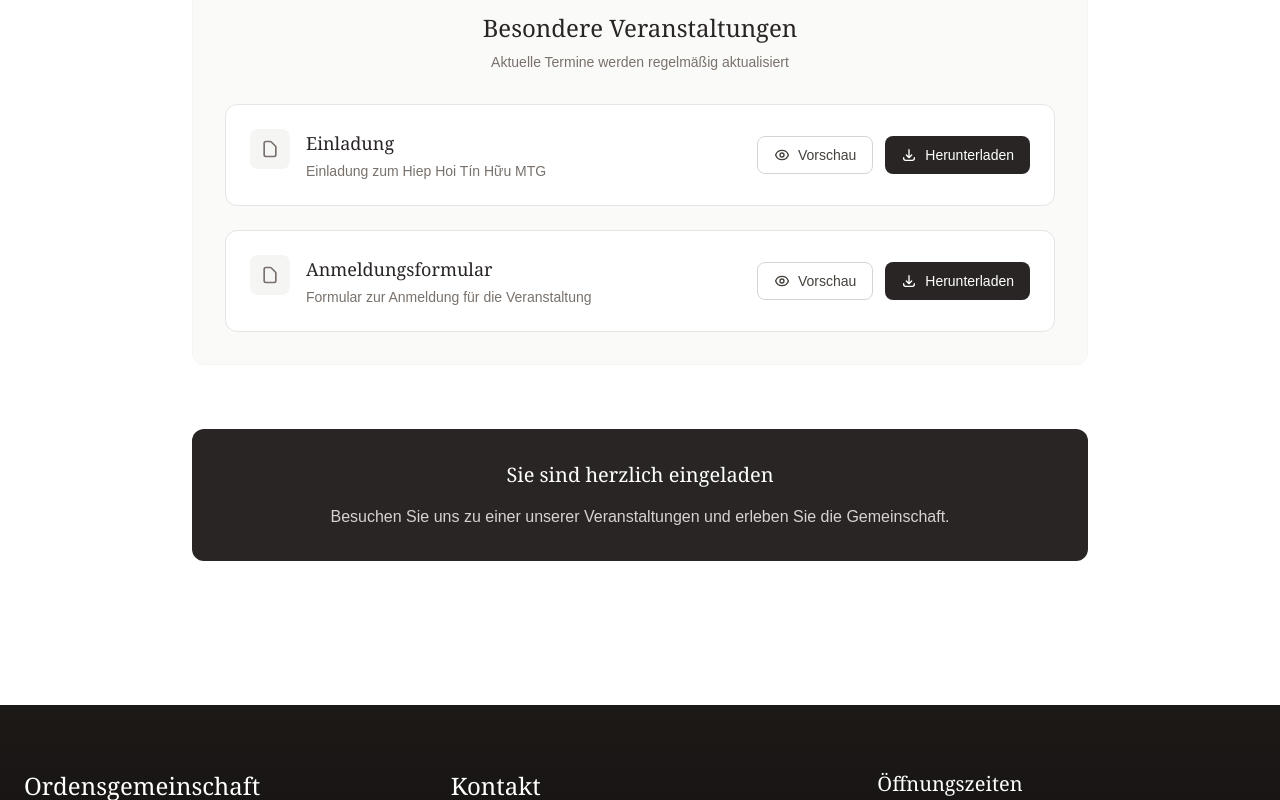
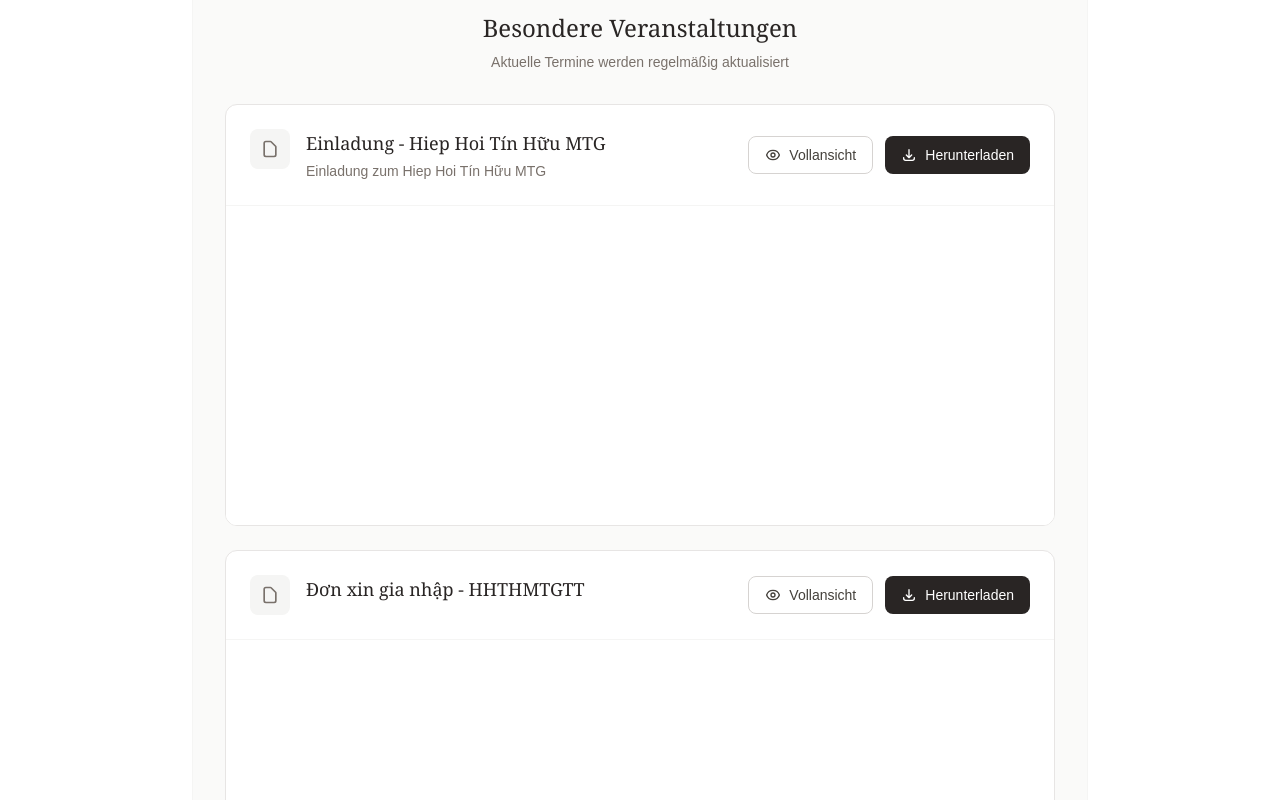
Before and after one commit to mqhtn/house-of-diut, a Next.js app: page /de/veranstaltungen in a window 1280 px wide. Shown: the part 940-1740 px from the top of the page. Built offline with nearby package versions, Linux system fonts and the light colour scheme.

Commit message:
Adapt einladung

```diff
--- a/src/app/[locale]/veranstaltungen/page.tsx
+++ b/src/app/[locale]/veranstaltungen/page.tsx
@@ -75,7 +75,7 @@ export default function EventsPage({
                       </svg>
                       {previewPdf === pdf.file
                         ? (locale === 'de' ? 'Schließen' : 'Đóng')
-                        : (locale === 'de' ? 'Vorschau' : 'Xem trước')}
+                        : (locale === 'de' ? 'Vollansicht' : 'Xem toàn bộ')}
                     </button>
                     <a
                       href={pdf.file}
@@ -89,6 +89,25 @@ export default function EventsPage({
                     </a>
                   </div>
                 </div>
+
+                {/* Kleine Vorschau immer sichtbar */}
+                <div className="border-t border-stone-100 relative overflow-hidden" style={{ height: '320px' }}>
+                  <iframe
+                    src={`${pdf.file}#toolbar=0&navpanes=0&scrollbar=0&view=FitH`}
+                    className="w-full border-0"
+                    style={{ height: '600px', marginTop: '-10px', pointerEvents: 'none' }}
+                    title={pdf.title}
+                  />
+                  {/* Klickbereich über dem iframe */}
+                  <div
+                    className="absolute inset-0 cursor-pointer"
+                    onClick={() => setPreviewPdf(previewPdf === pdf.file ? null : pdf.file)}
+                  />
+                  {/* Gradient unten */}
+                  <div className="absolute bottom-0 left-0 right-0 h-16 bg-gradient-to-t from-white to-transparent pointer-events-none" />
+                </div>
+
+                {/* Vollansicht ausgeklappt */}
                 {previewPdf === pdf.file && (
                   <div className="border-t border-stone-200">
                     <iframe
--- a/src/lib/content/events.de.ts
+++ b/src/lib/content/events.de.ts
@@ -45,13 +45,13 @@ export const eventsDe = {
     note: 'Aktuelle Termine werden regelmäßig aktualisiert',
     pdfs: [
       {
-        title: 'Einladung',
+        title: 'Einladung - Hiep Hoi Tín Hữu MTG',
         description: 'Einladung zum Hiep Hoi Tín Hữu MTG',
         file: '/events/einladung.pdf',
       },
       {
-        title: 'Anmeldungsformular',
-        description: 'Formular zur Anmeldung für die Veranstaltung',
+        title: 'Đơn xin gia nhập - HHTHMTGTT',
+        description: '',
         file: '/events/anmeldung.pdf',
       },
     ],
--- a/src/lib/content/events.vi.ts
+++ b/src/lib/content/events.vi.ts
@@ -45,13 +45,13 @@ export const eventsVi = {
     note: 'Các sự kiện được cập nhật thường xuyên',
     pdfs: [
       {
-        title: 'Thư mời',
+        title: 'Thư mời - Hiep Hoi Tín Hữu MTG',
         description: 'Thư mời tham dự Hiệp Hội Tín Hữu MTG',
         file: '/events/einladung.pdf',
       },
       {
-        title: 'Đơn xin gia nhập',
-        description: 'Đơn đăng ký tham gia sự kiện',
+        title: 'Đơn xin gia nhập - HHTHMTGTT',
+        description: '',
         file: '/events/anmeldung.pdf',
       },
     ],
```
